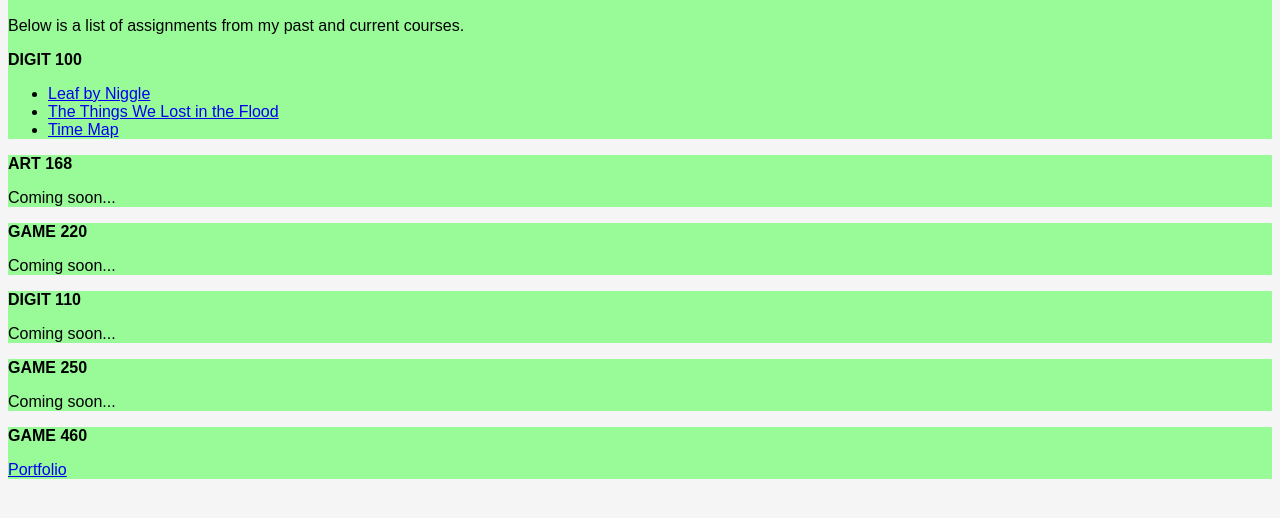
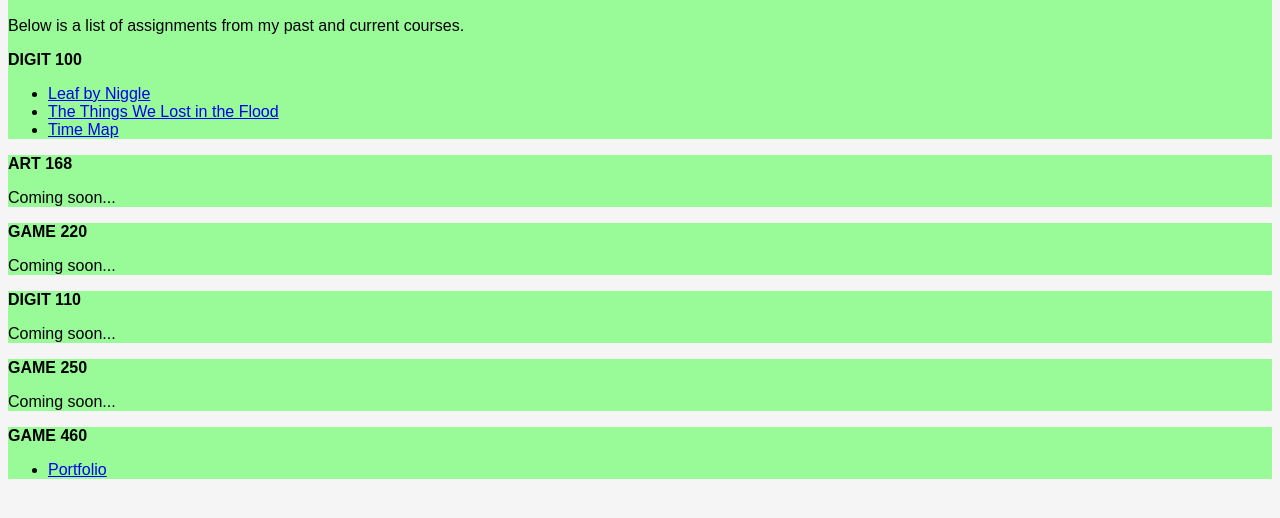
Before and after one commit to Tonya-Velcko/hatlessCactus, a plain HTML site: page docs/portfolio.html in a window 1280 px wide. Shown: the part 160-678 px from the top of the page. Drawn offline with Linux system fonts and the light colour scheme.

Commit message:
Update portfolio.html

```diff
--- a/docs/portfolio.html
+++ b/docs/portfolio.html
@@ -44,7 +44,9 @@
         </section>
         <section>
             <p><strong>GAME 460</strong></p>
-            <p><a href="game460Portfolio.html">Portfolio</a></p>
+            <ul>
+                <li><a href="game460Portfolio.html">Portfolio</a></li>
+            </ul>
         </section>
     </body>
 </html>
```
